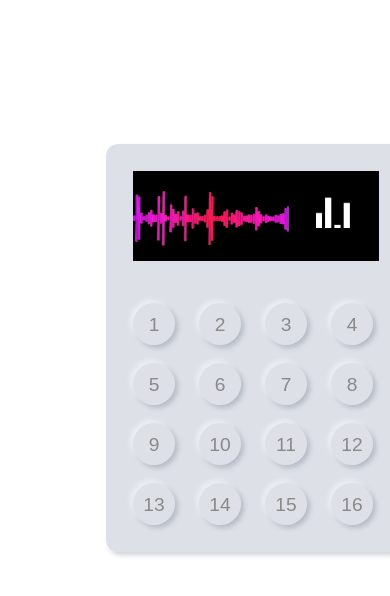
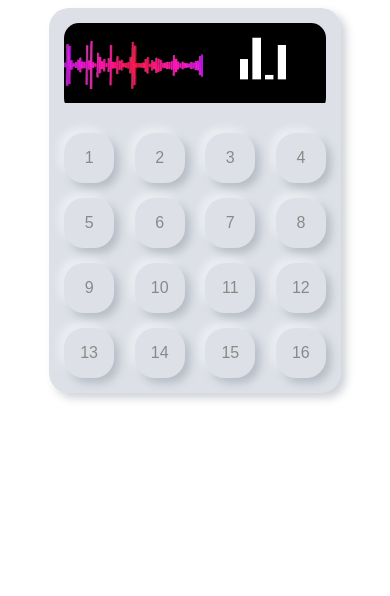
Before and after one commit to Higggs/audioPlayer, a plain HTML site: page index.html in a window 390 px wide. Drawn offline with Linux system fonts and the light colour scheme.

Commit message:
responsive

```diff
--- a/index.html
+++ b/index.html
@@ -12,7 +12,7 @@
         <img src="audio/sound1.gif" alt="sound wave" />
         <img src="audio/sound2.gif" alt="sound wave" />
       </div>
-      <div style="padding-top: 40px">
+      <div class="buttons-container">
         <div class="buttons">
           <button class="square" data-audio="1">1</button>
           <button class="square" data-audio="2">2</button>
--- a/styles.css
+++ b/styles.css
@@ -1,42 +1,97 @@
 #cal-body {
-  width: 400px;
+  width: 90%; /* Start with a larger percentage for better initial responsiveness */
+  max-width: 50rem; /* Sets a maximum width */
   border-radius: 20px;
   background: #dde1e7;
   box-shadow: -5px -5px 9px rgba(255,255,255,0.45), 5px 5px 9px rgba(94,104,121,0.3);
-  padding: 45px;
-  scale: 0.6;
-
- }
+  padding: 20px; /* Reduced padding for smaller screens */
+  margin: 0 auto; /* Center the element */
+}
 
 .input {
-  display: flex; /* Changed display to flex for horizontal layout */
-  margin: none;
-  height: 150px;
+  display: flex;
+  justify-content: space-between; /* Ensure no spacing between images */
+  margin-bottom: 20px; /* Added space below the input area */
+  height: auto;
   border-radius: 15px;
-  background-color: rgb(156, 156, 174);
+  /* background-color: rgb(156, 156, 174); */
+  overflow:hidden; /* Ensures content doesn't overflow */
 }
+
+.input img {
+  height: 100px; /* Set the desired height */
+  width: 100%; /* Allow the width to adjust automatically */
+  object-fit: cover; /* Ensures images are fully displayed */
+  margin: 0; /* Remove any margin around images */
+  padding: 0; /* Remove any padding around images */
+}
+
+.buttons-container {
+  display: flex;
+  flex-direction: column;
+  gap: 10px; /* Added spacing between button rows */
+}
+
+.buttons {
+  display: flex;
+  justify-content: space-between;
+}
+
+.buttons button {
+  cursor: pointer;
+  height: 60px; /* Default height */
+  width: 60px;
+  border: 0;
+  font-size: 1.5rem; /* Default font size */
+  border-radius: 20px;
+  background: #dde1e7;
+  box-shadow: -5px -5px 9px rgba(255,255,255,0.45), 5px 5px 9px rgba(94,104,121,0.3);
+  color: rgb(137, 137, 137);
+  transition: transform 0.2s ease; /* Smooth transition for button press */
+}
+
+.buttons button:focus,
+.buttons button:active {
+  background: #dde1e7;
+  box-shadow: inset -5px -5px 9px rgba(255,255,255,0.45), inset 5px 5px 9px rgba(94,104,121,0.3);
+  transform: scale(0.95); /* Button presses inward */
+}
+
+/* Media Queries for Smaller Screens */
+@media (max-width: 768px) {
+  #cal-body {
+    width: 50%; /* A smaller width for medium screens */
+    padding: 20px;
+  }
+
+  .buttons button {
+    height: 50px;
+    width: 50px;
+    font-size: 1.2rem;
+  }
+
+  .buttons-container {
+        gap: 15px; /* Added spacing between button rows */
+  }
+
+}
+
+@media (max-width: 480px) {
+  #cal-body {
+    width: 70%; /* Nearly full width for small screens */
+    padding: 15px; /* Reduced padding for small screens */
+  }
+
+  .input img {
+    height: 80px; /* Smaller height for very small screens */
+    margin-bottom: 10px;
+  }
 
 
 
-.buttons button {
-  cursor: pointer;
-  height: 70px;
-  width: 70px;
-  border: 0;
-  font-size: 2rem;
-  border-radius: 50px;
-  background: #dde1e7;
-  box-shadow: -5px -5px 9px rgba(255,255,255,0.45), 5px 5px 9px rgba(94,104,121,0.3);
-  color: rgb(137, 137, 137);
+  .buttons button {
+    width: 50px; /* Full-width buttons on very small screens */
+    height: 50px;
+    font-size: 1rem; /* Smaller font size */
+  }
 }
-
-.buttons button:focus {
-  background: #dde1e7;
-  box-shadow: inset -5px -5px 9px rgba(255,255,255,0.45), inset 5px 5px 9px rgba(94,104,121,0.3);
-}
-
-.buttons {
-  padding-top: 30px;
-  display: flex;
-  justify-content: space-between;
-}
```
